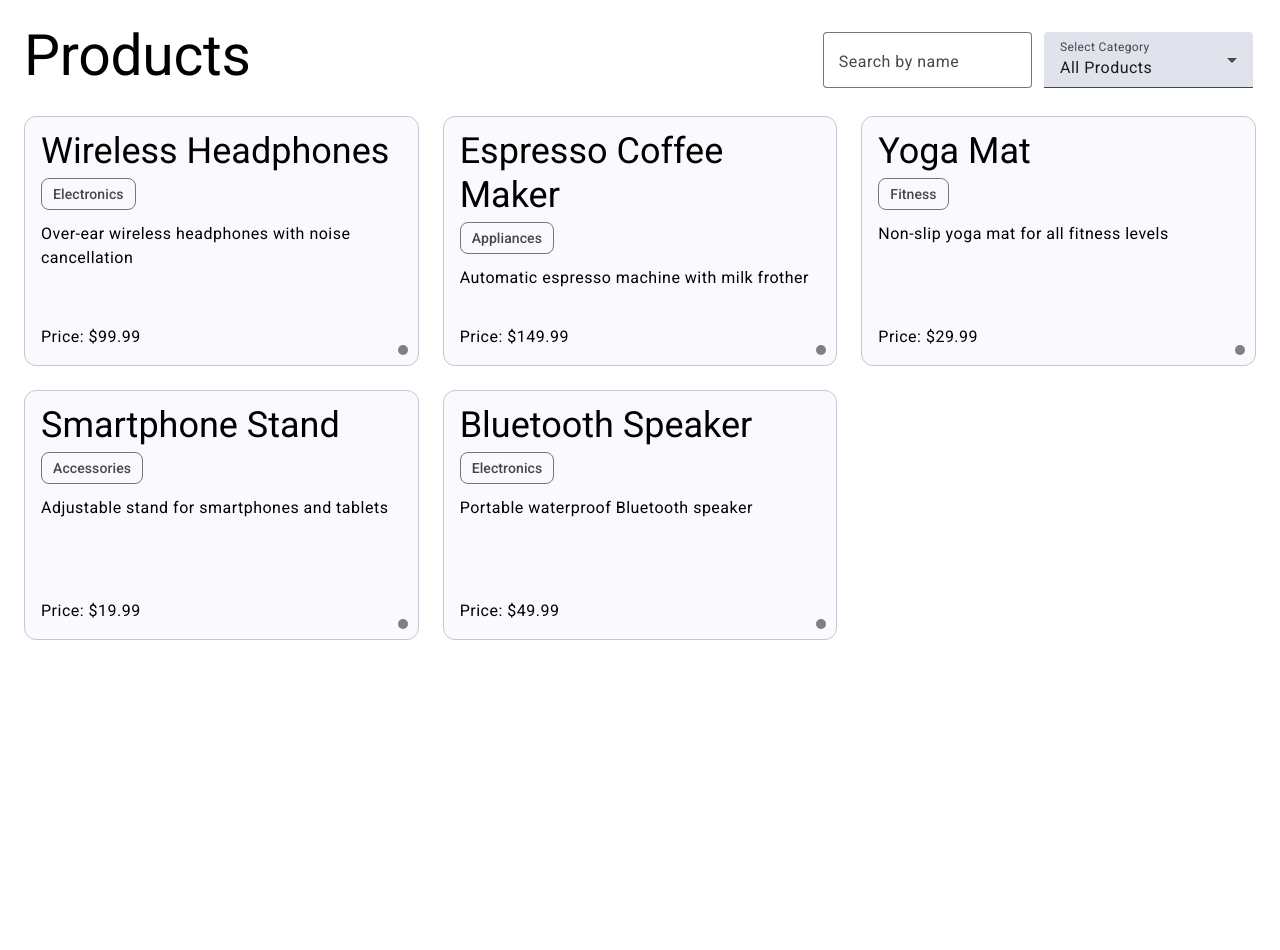
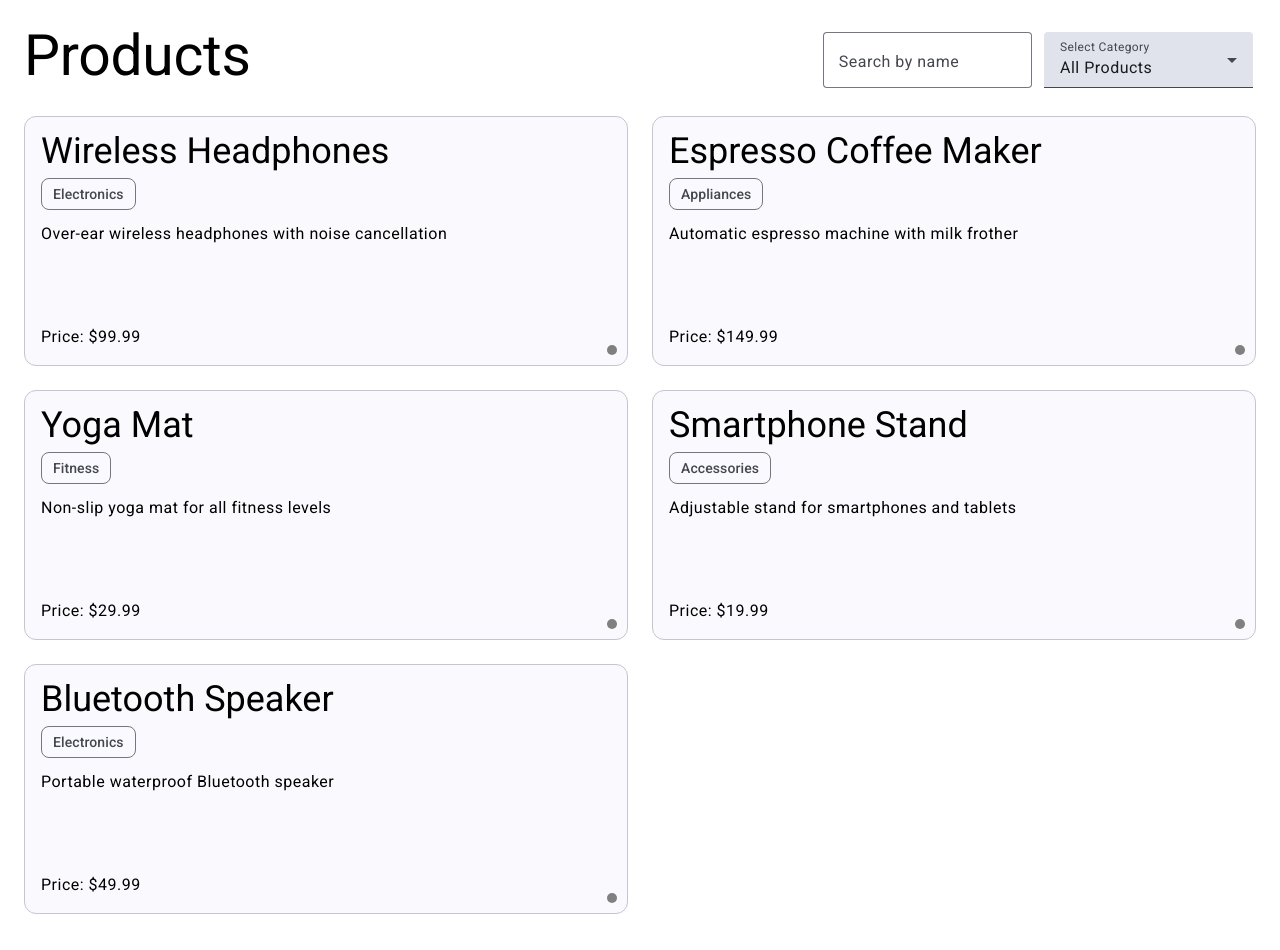
Before and after one commit to rrprodhan/product-portfolio, an Angular app: page /products in a window 1280 px wide. Before the commit the page ends 824 px from the top, so only its background shows below. Built offline with nearby package versions, Linux system fonts and the light colour scheme.

Commit message:
Fixed responsiveness for the Galaxy Z Fold and similar display widths

```diff
--- a/src/app/components/product-card/product-card.component.scss
+++ b/src/app/components/product-card/product-card.component.scss
@@ -4,7 +4,7 @@
 
 .product-card-list-container {
   display: grid;
-  grid-template-columns: repeat(auto-fill, minmax(330px, 1fr));
+  grid-template-columns: repeat(auto-fill, minmax(298px, 1fr));
   gap: 24px;
   margin-bottom: 12px;
 }
@@ -33,6 +33,18 @@ mat-card-content {
   flex: 1;
 }
 
+@media (min-width: 360px) {
+  .product-card {
+    min-height: 250px;
+    width: 100%;
+  }
+
+  .product-card-list-container {
+    display: grid;
+    grid-template-columns: repeat(auto-fill, minmax(330, 1fr));
+  }
+}
+
 @media (min-width: 768px) {
   .product-card {
     min-height: 250px;
@@ -44,5 +56,11 @@ mat-card-content {
   .product-card {
     min-height: 250px;
     width: 100%;
+    min-width: 40px;
+  }
+
+  .product-card-list-container {
+    display: grid;
+    grid-template-columns: repeat(auto-fill, minmax(407px, 1fr));
   }
 }
```
